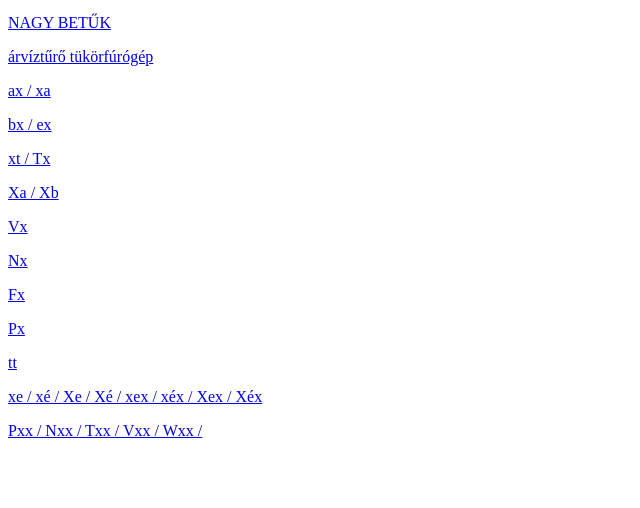
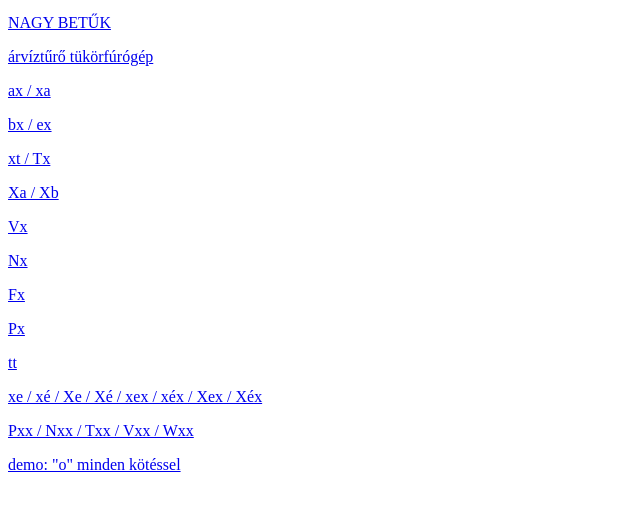
Before and after one commit to csfulop/gyongyiras, a plain HTML site: page docs/test.html in a window 1280 px wide. Shown: the part 100-608 px from the top of the page, without its empty margins (0-640 px from the left). Drawn offline with Linux system fonts and the light colour scheme.

Commit message:
add "o" demo

```diff
--- a/docs/test.html
+++ b/docs/test.html
@@ -29,6 +29,7 @@
   <p><a href="index.html?c=Pa%20P%C3%A1%20Pb%20Pc%20Pd%20Pe%0AP%C3%A9%20Pf%20Pg%20Ph%20Pi%20P%C3%AD%20Pj%0APk%20Pl%20Pm%20Pn%20Po%20P%C3%B3%0AP%C3%B6%20P%C5%91%20Pp%20Pq%20Pr%20Ps%0APt%20Pu%20P%C3%BA%20P%C3%BC%20P%C5%B1%20Pv%0APw%20Px%20Py%20Pz">Px</a></p>
   <p><a href="index.html?c=tt%0Aitt%0Aott%0Aotthon%0Ap%C3%B6tty%C3%B6s%0Apettyes">tt</a></p>
   <p><a href="index.html?c=be%20b%C3%A9%20re%20r%C3%A9%20oe%20o%C3%A9%20%C3%B3e%20%C3%B3%C3%A9%0A%C3%B6e%20%C3%B6%C3%A9%20%C5%91e%20%C5%91%C3%A9%20ve%20v%C3%A9%0Awe%20w%C3%A9%20Fe%20F%C3%A9%0Abel%20b%C3%A9l%20rel%20r%C3%A9l%20oel%20o%C3%A9l%0A%C3%B3el%20%C3%B3%C3%A9l%20%C3%B6el%20%C3%B6%C3%A9l%20%C5%91el%20%C5%91%C3%A9l%0Avel%20v%C3%A9l%20wel%20w%C3%A9l%0AFel%20F%C3%A9l">xe / xé / Xe / Xé / xex / xéx / Xex / Xéx</a></p>
-  <p><a href="index.html?c=Pi%20Pit%20P%C3%AD%20P%C3%ADt%20Pj%20Pjt%0APb%20Nb%20Tb%20Vb%20Wb%0APf%20Ph%20Pk%20Pl%0APba%20Nba%20Tba%20Vba%0AWba%20Pfa%20Pha%20Pka%0APla">Pxx / Nxx / Txx / Vxx / Wxx / </a></p>
+  <p><a href="index.html?c=Pi%20Pit%20P%C3%AD%20P%C3%ADt%20Pj%20Pjt%0APb%20Nb%20Tb%20Vb%20Wb%0APf%20Ph%20Pk%20Pl%0APba%20Nba%20Tba%20Vba%0AWba%20Pfa%20Pha%20Pka%0APla">Pxx / Nxx / Txx / Vxx / Wxx</a></p>
+  <p><a href="index.html?c=lovam%0Alo%0Ar%C3%B3ka%0Ar%C3%B3%0APocak%0APo%0AToldi%0ATo%0Aoda%0Ao">demo: "o" minden kötéssel</a></p>
 </body>
 </html>
```
